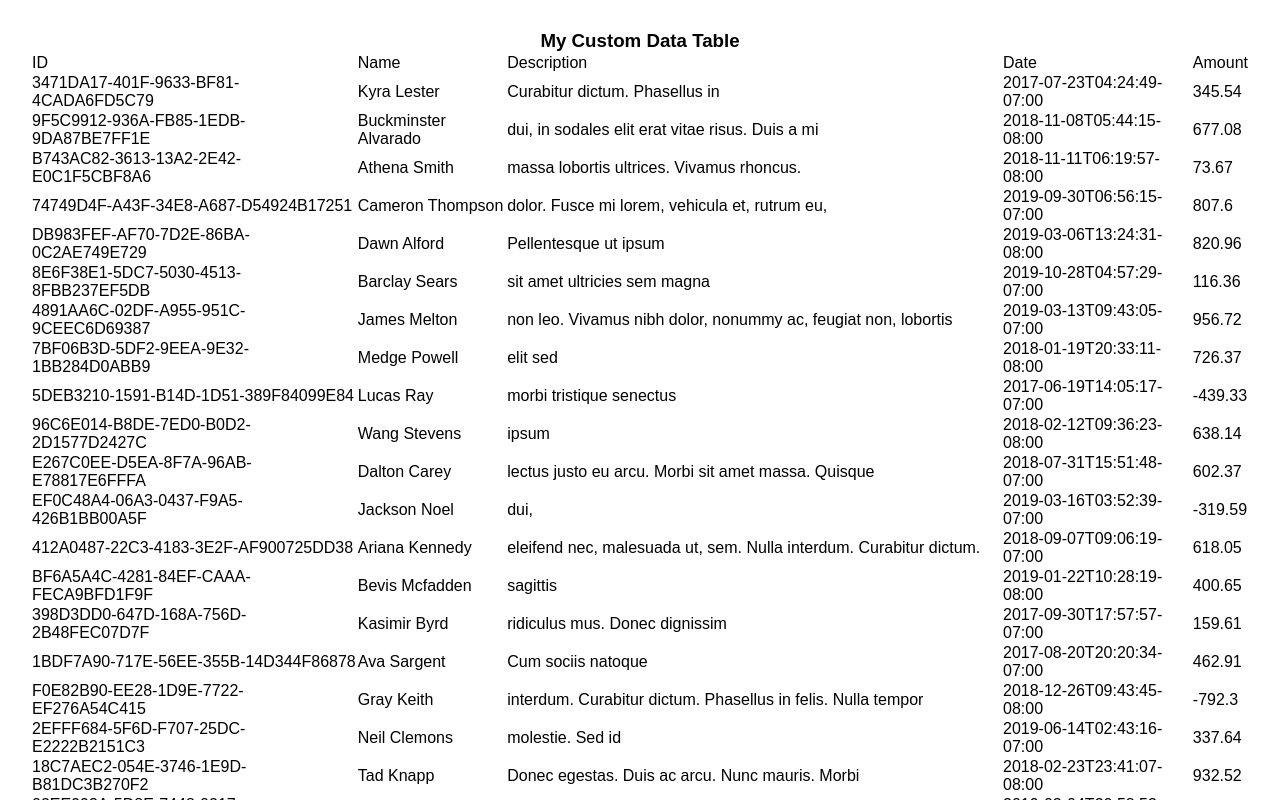
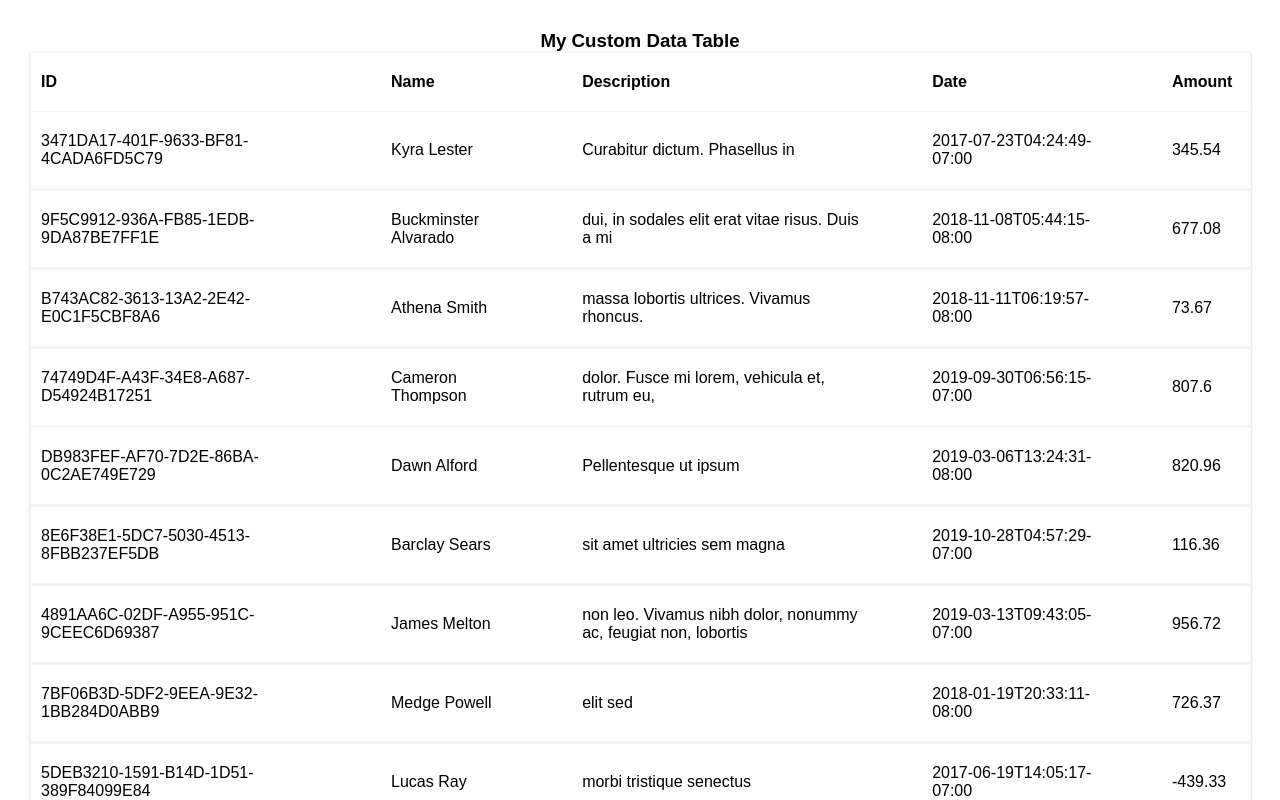
Before and after one commit to Yezuz05/vue-data-table, a Vue app: page / in a window 1280 px wide. Shown: the top 800 px of the page. Built offline with nearby package versions, Linux system fonts and the light colour scheme; a web font is replaced by a local one.

Commit message:
feat: editable column functionality done

```diff
--- a/src/App.vue
+++ b/src/App.vue
@@ -1,7 +1,7 @@
 <template>
   <div id="app">
     <h3>My Custom Data Table</h3>
-    <DataTable :dataSource="payments" :columns="columns" />
+    <DataTable @cell-change="handleCellChange" :dataSource="payments" :columns="columns" />
   </div>
 </template>
 
@@ -28,7 +28,8 @@ export default {
         },
         {
           title: 'Description',
-          dataIndex: 'description'
+          dataIndex: 'description',
+          dataEditable: true
         },
         {
           title: 'Date',
@@ -40,6 +41,11 @@ export default {
         }
       ]
     }
+  },
+  methods: {
+    handleCellChange(event) {
+      console.log(event);
+    }
   }
 }
 </script>
--- a/src/components/DataTable.vue
+++ b/src/components/DataTable.vue
@@ -3,12 +3,22 @@
         <table class="table">
             <thead>
                 <tr>
-                    <td v-for="(column, index) in tableColumns" :key="index">{{column.title}}</td>
+                    <th v-for="(column, index) in tableColumns" :key="index">{{column.title}}</th>
                 </tr>
             </thead>
             <tbody>
                 <tr v-for="(row, rowIndex) in tableData" :key="rowIndex">
-                    <td v-for="(column, index) in tableColumns" :key="index">{{row[column.dataIndex]}}</td>
+                    <td v-for="(column, index) in tableColumns" :key="index">
+                         <span spellcheck="false" :contenteditable="column.dataEditable && row.edit">
+                            {{row[column.dataIndex]}}
+                         </span>
+                         <span @click="editCell(rowIndex, true)" v-if="column.dataEditable && !row.edit">
+                            <i class="fas fa-pencil-alt"></i>
+                        </span>
+                         <span v-if="column.dataEditable && row.edit">
+                            <i @click="editCell(rowIndex, false, $event, column.dataIndex)" class="fas fa-check"></i>
+                        </span>
+                    </td>
                 </tr>
             </tbody>
         </table>
@@ -29,6 +39,20 @@ export default {
         }
     },
     mounted() {
+    },
+    methods: {
+        editCell(index, state, event = null, dataIndex = null) {
+            const row = this.tableData[index];
+            row.edit = state;
+            if (!state) {
+                const editedContent = event.target.parentElement.previousElementSibling.innerText;
+                if (editedContent !== row[dataIndex]) {
+                    row[dataIndex] = editedContent;
+                    this.$emit('cell-change', {row, cell: dataIndex});
+                }
+            }
+            this.tableData.splice(index, 1, row);
+        }
     }
 }
 </script>
@@ -39,6 +63,63 @@ export default {
         .table {
             width: inherit;
             text-align: left;
+            box-shadow: 0 2px 1px -1px rgba(0,0,0,.2), 0 1px 1px 0 rgba(0,0,0,.14), 0 1px 3px 0 rgba(0,0,0,.12);
+            padding: 20px;
+            border-collapse: collapse;
+            border: 1px solid #EEF6F8;
+            overflow-x: scroll;
+            th {
+                padding: 20px 10px;
+                border-bottom: 1px solid #EEF6F8;
+            }
+            td {
+                padding: 20px 10px;
+                border-bottom: 3px solid #EEF6F8;
+                max-width: 300px;
+
+                &:hover {
+                    &> {
+                        span:nth-child(2) {
+                            opacity: 1;
+                        }
+                    }
+                }
+
+                span {
+                    display: inline-block;
+                }
+
+                span:first-child {
+                    width: max-content;
+                    max-width: 85%;
+                    overflow-wrap: break-word;
+                }
+
+                span:nth-child(2) {
+                    opacity: 0;
+                    color: #25cbf5;
+                    transition: opacity .2s ease-in;
+                }
+
+                span[contenteditable="true"] {
+                    outline: none;
+                    padding: 7px;
+                    border-radius: 4px;
+                    border: 1px solid #25cbf5;
+                    text-indent: 5px;
+                }
+                .fas {
+                    margin: 0 5px;
+                    cursor: pointer;
+                    font-size: 10px;
+                }
+                .fa-check {
+                    color: #41B883;
+                }
+                .fa-times {
+                    color: rgb(255, 128, 128);
+                }
+            }
         }
     }
 </style>
--- a/src/main.scss
+++ b/src/main.scss
@@ -1,3 +1,4 @@
+@import url('https://use.fontawesome.com/releases/v5.6.1/css/all.css');
 @import url('https://fonts.googleapis.com/css?family=Muli:300,400,700,900');
 
 * {
```
Also changed, not shown: 1 other file (tests, documents, lock files or other folders).
